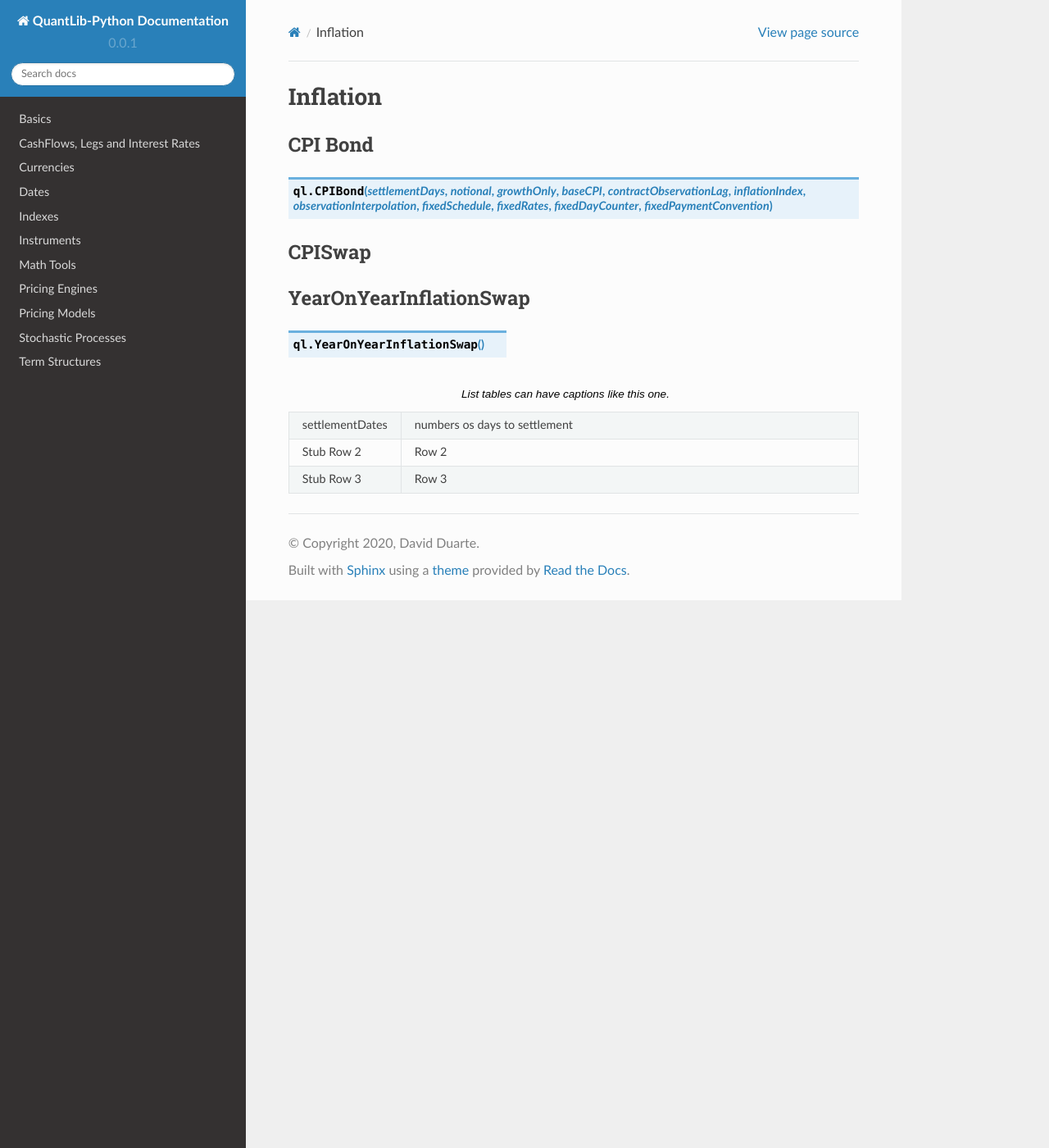
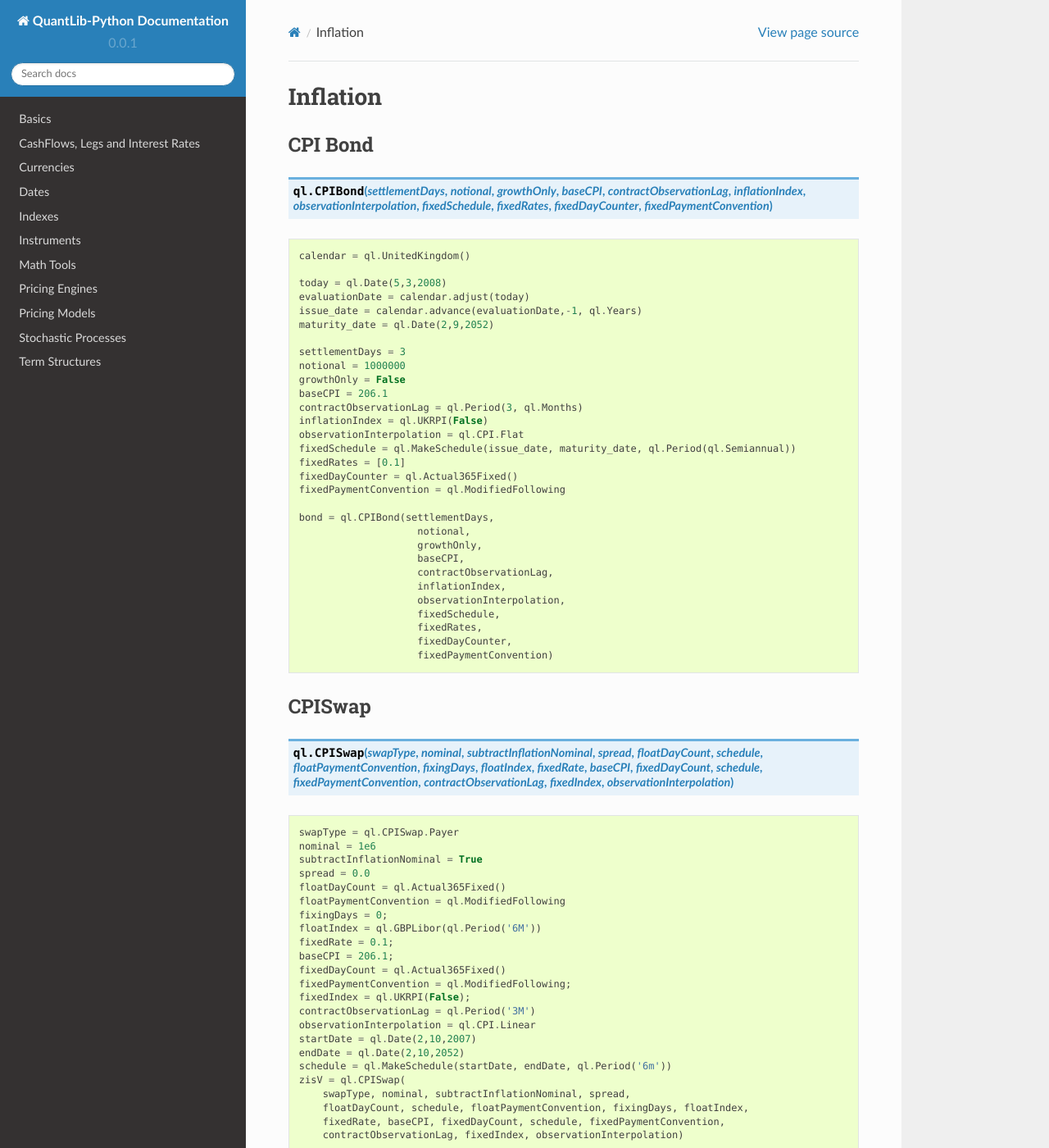
Before and after one commit to nhaga/QuantLib-Python-Docs, a Sphinx documentation site: the page built from docs/instruments/inflation.rst, in a window 1280 px wide and 1400 px high. Shown: the whole window at 82% size. Built offline with Sphinx 7.4.7 and the Read the Docs theme 2.0.0, drawn with Linux system fonts in a browser that asks for light colours; formulas are drawn with MathJax 3; some of the changed text lies outside the part shown.

Commit message:
added CDS and some Inflation

```diff
--- a/docs/instruments/inflation.rst
+++ b/docs/instruments/inflation.rst
@@ -6,23 +6,108 @@ CPI Bond
 
 .. function:: ql.CPIBond(settlementDays, notional, growthOnly, baseCPI, contractObservationLag, inflationIndex, observationInterpolation, fixedSchedule, fixedRates, fixedDayCounter, fixedPaymentConvention)
 
+.. code-block:: python
+
+  calendar = ql.UnitedKingdom()
+
+  today = ql.Date(5,3,2008)
+  evaluationDate = calendar.adjust(today)
+  issue_date = calendar.advance(evaluationDate,-1, ql.Years)
+  maturity_date = ql.Date(2,9,2052)
+
+  settlementDays = 3
+  notional = 1000000
+  growthOnly = False
+  baseCPI = 206.1
+  contractObservationLag = ql.Period(3, ql.Months)
+  inflationIndex = ql.UKRPI(False)
+  observationInterpolation = ql.CPI.Flat
+  fixedSchedule = ql.MakeSchedule(issue_date, maturity_date, ql.Period(ql.Semiannual))
+  fixedRates = [0.1]
+  fixedDayCounter = ql.Actual365Fixed()
+  fixedPaymentConvention = ql.ModifiedFollowing
+
+  bond = ql.CPIBond(settlementDays,
+                      notional,
+                      growthOnly,
+                      baseCPI,
+                      contractObservationLag,
+                      inflationIndex,
+                      observationInterpolation,
+                      fixedSchedule,
+                      fixedRates,
+                      fixedDayCounter,
+                      fixedPaymentConvention)
+
+
 
 CPISwap
 *******
+
+.. function:: ql.CPISwap(swapType, nominal, subtractInflationNominal, spread, floatDayCount, schedule, floatPaymentConvention, fixingDays, floatIndex, fixedRate, baseCPI, fixedDayCount, schedule, fixedPaymentConvention, contractObservationLag, fixedIndex, observationInterpolation)
+
+.. code-block:: python
+
+  swapType = ql.CPISwap.Payer
+  nominal = 1e6
+  subtractInflationNominal = True
+  spread = 0.0
+  floatDayCount = ql.Actual365Fixed()
+  floatPaymentConvention = ql.ModifiedFollowing
+  fixingDays = 0;
+  floatIndex = ql.GBPLibor(ql.Period('6M'))
+  fixedRate = 0.1;
+  baseCPI = 206.1;
+  fixedDayCount = ql.Actual365Fixed()
+  fixedPaymentConvention = ql.ModifiedFollowing;
+  fixedIndex = ql.UKRPI(False);
+  contractObservationLag = ql.Period('3M')
+  observationInterpolation = ql.CPI.Linear
+  startDate = ql.Date(2,10,2007)
+  endDate = ql.Date(2,10,2052)
+  schedule = ql.MakeSchedule(startDate, endDate, ql.Period('6m'))
+  zisV = ql.CPISwap(
+      swapType, nominal, subtractInflationNominal, spread,
+      floatDayCount, schedule, floatPaymentConvention, fixingDays, floatIndex,
+      fixedRate, baseCPI, fixedDayCount, schedule, fixedPaymentConvention,
+      contractObservationLag, fixedIndex, observationInterpolation)
+
+
+ZeroCouponInflationSwap
+***********************
+
 
 
 YearOnYearInflationSwap
 ***********************
 
-.. function:: ql.YearOnYearInflationSwap()
+.. function:: ql.YearOnYearInflationSwap(swapType, nominal, fixedSchedule, fixedRate, fixedDayCounter, yoySchedule, index, lag, spread, yoyDayCounter, paymentCalendar)
+
+.. code-block:: python
+
+  swapType = ql.YearOnYearInflationSwap.Payer
+  nominal = 1e6
+  startDate = ql.Date(2,10,2007)
+  endDate = ql.Date(2,10,2052)
+
+  fixedSchedule = ql.MakeSchedule(startDate, endDate, ql.Period('6m'))
+  fixedRate = 0.1;
+  fixedDayCounter = ql.Actual365Fixed()
+  yoySchedule = ql.MakeSchedule(startDate, endDate, ql.Period('6m'))
+  index = ql.YYEUHICP(False)
+  lag = ql.Period('3m')
+  spread = 0.0
+  yoyDayCounter = ql.Actual365Fixed()
+  paymentCalendar = ql.TARGET()
+
+  swap = ql.YearOnYearInflationSwap(swapType, nominal, fixedSchedule, fixedRate, fixedDayCounter, yoySchedule, index, lag, spread, yoyDayCounter, paymentCalendar)
 
 
-.. list-table:: List tables can have captions like this one.
-    :widths: 10 60
+YoYInflationCap
+***************
 
-    * - settlementDates
-      - numbers os days to settlement
-    * - Stub Row 2
-      - Row 2
-    * - Stub Row 3
-      - Row 3
+YoYInflationFloor
+*****************
+
+YoYInflationCollar
+******************
```
Also changed, not shown: docs/instruments/credit.rst (+12 -0 lines).
